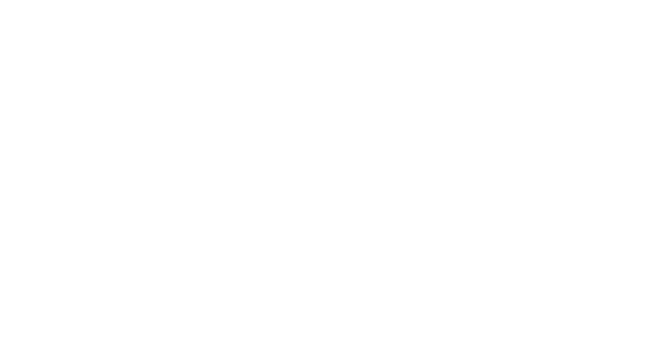
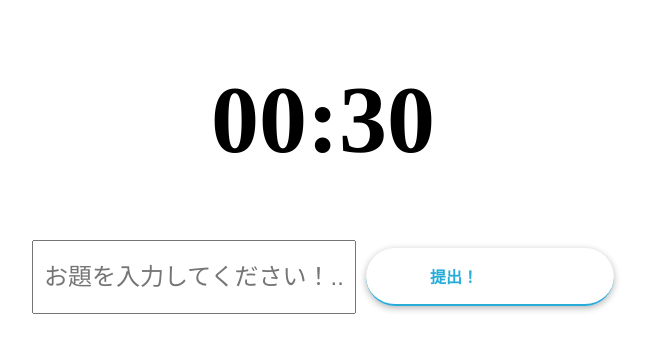
Before and after one commit to progate-hackathon-ari/ai-phone, an Angular app in the folder ari/: page /question in a window 1280 px wide. Before the commit this address led to /. Shown: the top 352 px of the page, without its empty margins (317-965 px from the left). Built offline with nearby package versions, Linux system fonts and the light colour scheme.

Commit message:
Add: QuestionMenu

```diff
--- a/ari/src/app/app-routing.module.ts
+++ b/ari/src/app/app-routing.module.ts
@@ -1,9 +1,11 @@
 import { NgModule } from '@angular/core';
 import { RouterModule, Routes } from '@angular/router';
 import { HomeScreenComponent } from './home/home-screen/home-screen.component';
+import {QuestionMenuComponent} from "./question-menu/question-menu.component";
 const routes: Routes = [
     {path: '', redirectTo: '/home', pathMatch: 'full'},
     {path: 'home', component: HomeScreenComponent},
+    {path: "question",component: QuestionMenuComponent},
 ];
 
 @NgModule({
--- a/ari/src/app/app.module.ts
+++ b/ari/src/app/app.module.ts
@@ -4,11 +4,13 @@
 import { AppRoutingModule } from './app-routing.module';
 import { AppComponent } from './app.component';
 import { HomeScreenComponent } from './home/home-screen/home-screen.component';
+import { QuestionMenuComponent } from './question-menu/question-menu.component';
 
 @NgModule({
   declarations: [
     AppComponent,
-    HomeScreenComponent
+    HomeScreenComponent,
+    QuestionMenuComponent
   ],
   imports: [
     BrowserModule,
--- /dev/null
+++ b/ari/src/app/question-menu/question-menu.component.html
@@ -0,0 +1,7 @@
+<div class="container">
+  <h1>00:30</h1>
+  <div>
+    <input type="text" placeholder="お題を入力してください！..."/>
+    <a class="button" routerLink="/admin">提出！</a>
+  </div>
+</div>
--- /dev/null
+++ b/ari/src/app/question-menu/question-menu.component.scss
@@ -0,0 +1,50 @@
+$primary-color: #27acd9;
+$border-radius: 4px;
+$font-size: 1rem;
+$input-height: 30px;
+$input-padding: 0.5rem;
+$box-shadow: 0 2px 7px rgba(0, 0, 0, 0.3);
+$transition-duration: 0.5s;
+
+div {
+  h1 {
+    color: black;
+    font-size: 96px;
+    font-weight: bold;
+    text-align: center;
+  }
+
+  div {
+    display: flex;
+    justify-content: center;
+    align-items: center;
+    margin-top: 50px;
+  }
+
+  input {
+    width: 300px;
+    height: 50px;
+    font-size: 24px;
+    padding: 10px;
+    margin-right: 10px;
+  }
+  .button {
+    text-decoration: none;
+    width: 120px;
+    padding: 1rem 4rem;
+    font-weight: bold;
+    color: $primary-color;
+    border-bottom: 2px solid $primary-color;
+    border-radius: 100vh;
+    box-shadow: $box-shadow;
+    -webkit-box-shadow: $box-shadow;
+    transition: $transition-duration;
+
+    &:hover {
+      color: #fff;
+      background: $primary-color;
+      border-bottom: 2px solid #fff;
+      transform: translateY(3px);
+    }
+  }
+}
```
Also changed, not shown: ari/src/app/question-menu/question-menu.component.ts (added, +10 -0 lines).
